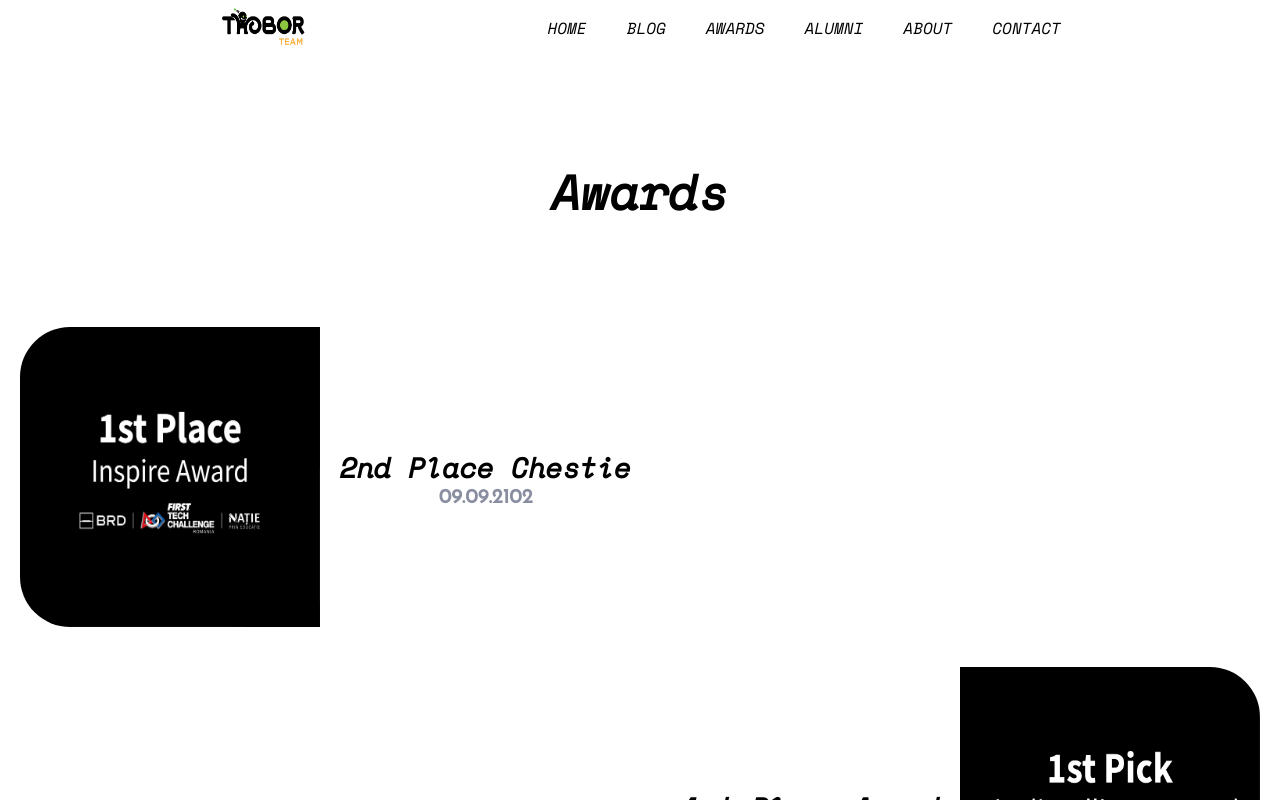
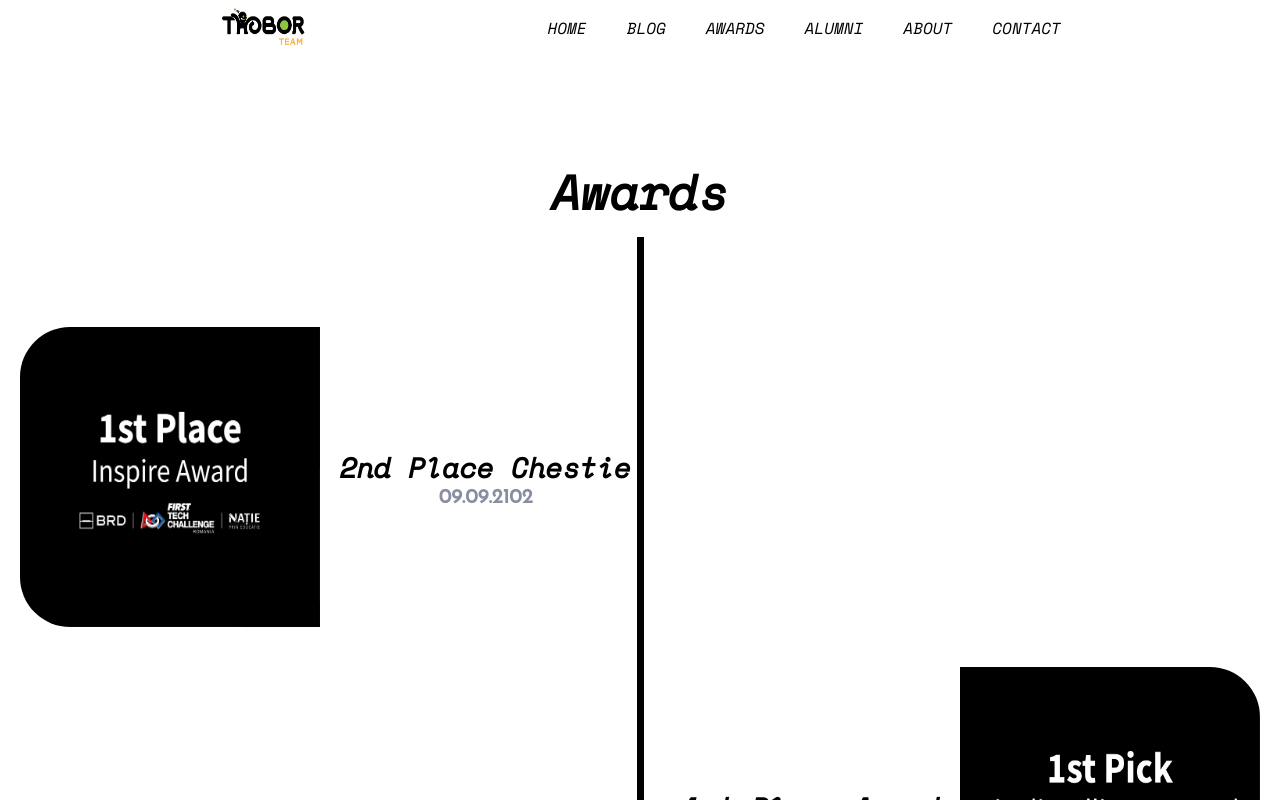
Before and after one commit to DragutuMatei/ThoborSiteFrontend, a React (Create React App) app: page /awards in a window 1280 px wide. Shown: the top 800 px of the page. Built offline with nearby package versions, Linux system fonts and the light colour scheme.

Commit message:
merge responsive

```diff
--- a/src/pages/home/home.scss
+++ b/src/pages/home/home.scss
@@ -449,8 +449,8 @@ hr {
 
   ///BLOG///
 
-  .blog_posts{
-    .blog_post{
+  .blog_posts {
+    .blog_post {
       flex: 1 0 40%;
       margin: 15px;
     }
@@ -458,11 +458,10 @@ hr {
 
   //////////
 
-
   ///AWARDS///
-  .awards{
-    ul{
-      hr{
+  .awards {
+    ul {
+      hr {
         display: none;
       }
     }
@@ -470,10 +469,27 @@ hr {
   ////////////
 }
 
-@media only screen and (min-width: 768px){
-  .heading{
+@media only screen and (min-width: 768px) {
+  ///HEADING///
+  .heading {
     padding-top: 20em;
   }
+  /////////////
+}
+
+@media only screen and (min-width: 1200px) {
+  ///AWARDS///
+
+  .awards {
+    ul {
+      hr {
+        display: block;
+        height: 108%;
+      }
+    }
+  }
+
+  ////////////
 }
 
 //////////////////////////////////////////////////////////
```
